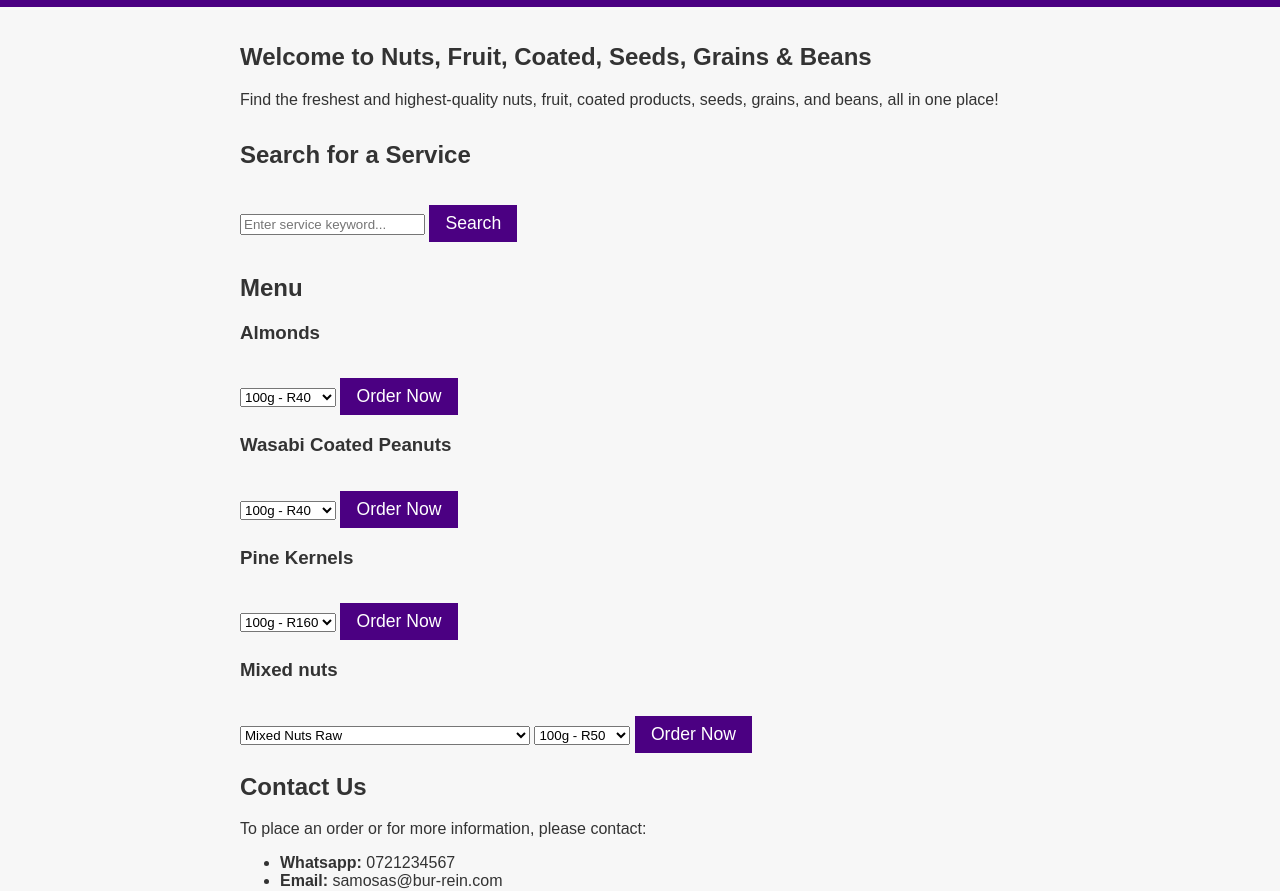
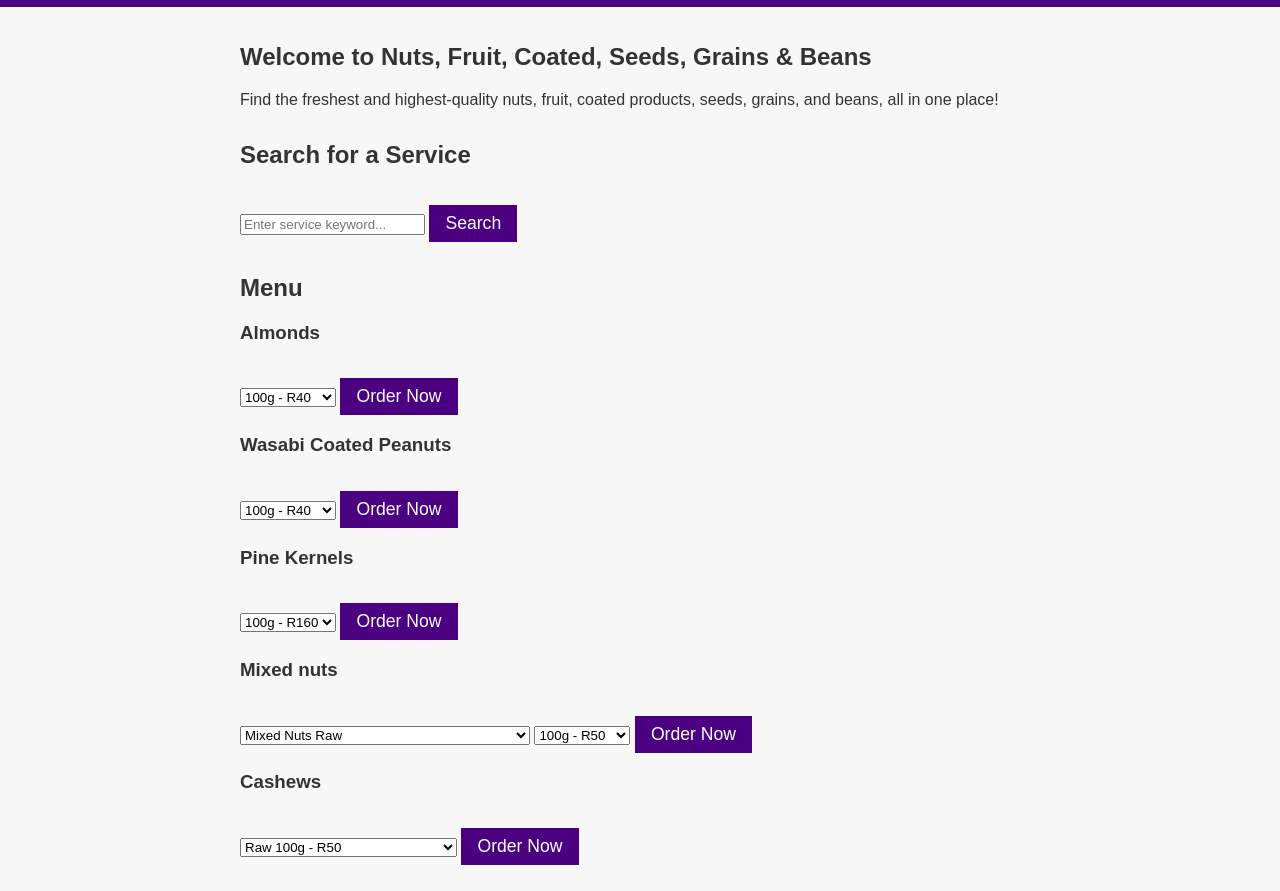
Before and after one commit to iederees-create/Bur-Rein-services, a plain HTML site: page nuts-Dried-fruit-coated-seeds-grains-beans.html in a window 1280 px wide. Shown: the part 78-969 px from the top of the page. Drawn offline with Linux system fonts and the light colour scheme.

Commit message:
added more options under nutty delights

```diff
--- a/nuts-Dried-fruit-coated-seeds-grains-beans.html
+++ b/nuts-Dried-fruit-coated-seeds-grains-beans.html
@@ -147,14 +147,76 @@
   }
 </script>
 
+<h3>Cashews</h3>
+<select id="Cashews">
+   <option value="100_raw">Raw 100g - R50</option>
+   <option value="200_raw">Raw 200g - R80</option>
+   <option value="500_raw">Raw 500g - R200</option>
+   <option value="1000_raw">Raw 1kg - R300</option>
+   <option value="100_roasted">Roasted 100g - R50</option>
+   <option value="200_roasted">Roasted 200g - R80</option>
+   <option value="500_roasted">Roasted 500g - R200</option>
+   <option value="1000_roasted">Roasted 1kg - R300</option>
+   <option value="100_roasted_salt">Roasted and Salted 100g - R50</option>
+   <option value="200_roasted_salt">Roasted and Salted 200g - R80</option>
+   <option value="500_roasted_salt">Roasted and Salted 500g - R200</option>
+   <option value="1000_roasted_salt">Roasted and Salted 1kg - R300</option>
+   <option value="100_peri_peri">Peri-Peri 100g - R50</option>
+   <option value="200_peri_peri">Peri-Peri 200g - R90</option>
+   <option value="500_peri_peri">Peri-Peri 500g - R250</option>
+   <option value="1000_peri_peri">Peri-Peri 1kg - R350</option>
+   <option value="100_lemon_herb">Lemon and Herb 100g - R50</option>
+   <option value="200_lemon_herb">Lemon and Herb 200g - R90</option>
+   <option value="500_lemon_herb">Lemon and Herb 500g - R250</option>
+   <option value="1000_lemon_herb">Lemon and Herb 1kg - R350</option>
+   <option value="100_smokehouse">Smokehouse 100g - R50</option>
+   <option value="200_smokehouse">Smokehouse 200g - R90</option>
+   <option value="500_smokehouse">Smokehouse 500g - R250</option>
+   <option value="1000_smokehouse">Smokehouse 1kg - R350</option>
+</select>
+<button onclick="sendOrder()">Order Now</button>
+<script>
+  function sendOrder() {
+    var variant = document.getElementById('Cashews').value;
+    var quantity = variant.split("_")[0];
+    var option = variant.split("_")[1];
+    var product;
+    switch (option) {
+      case 'raw':
+        product = 'Raw';
+        break;
+      case 'roasted':
+        product = 'Roasted';
+        break;
+      case 'roasted_salt':
+        product = 'Roasted and Salted';
+        break;
+      case 'peri_peri':
+        product = 'Peri-Peri';
+        break;
+      case 'lemon_herb':
+        product = 'Lemon and Herb';
+        break;
+      case 'smokehouse':
+        product = 'Smokehouse';
+        break;
+      default:
+        product = 'Cashews';
+      var subject = "Nuts and More Order";
+    var body = "Order Details:%0D%0AProduct: " + product + "%0D%0AQuantity: " + quantity + "g%0D%0ADelivery Address:%0D%0AContact Number:%0D%0A%0D%0A%0D%0A%0D%0A%0D%0A%0D%0A%0D%0ASent from Mail for Windows";
+    window.location.href = "mailto:iedereesfrancis@gmail.com?subject=" + subject + "&body=" + body;
+  }
 
-      <h2>Contact Us</h2>
-      <p>To place an order or for more information, please contact:</p>
-      <ul>
-        <li><strong>Whatsapp:</strong> 0721234567</li>
-        <li><strong>Email:</strong> samosas@bur-rein.com</li>
-      </ul>
-    </section>
+
+
+
+
+
+
+
+
+
+
       <h2>Submit Your Service</h2>
       <p>Are you a service provider in the Bur-Rein area? Submit your service to be listed on our website!</p>
       <form action="https://formspree.io/f/mwkjngrv" method="POST">
```
Also changed, not shown: index.html (+2 -5 lines).
